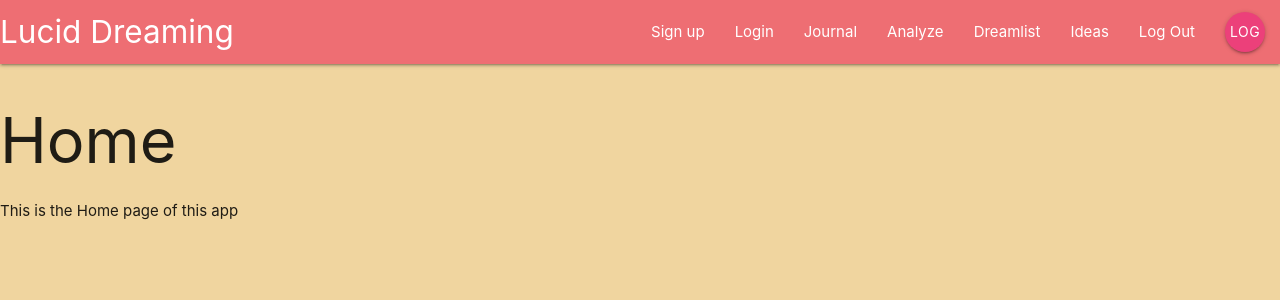
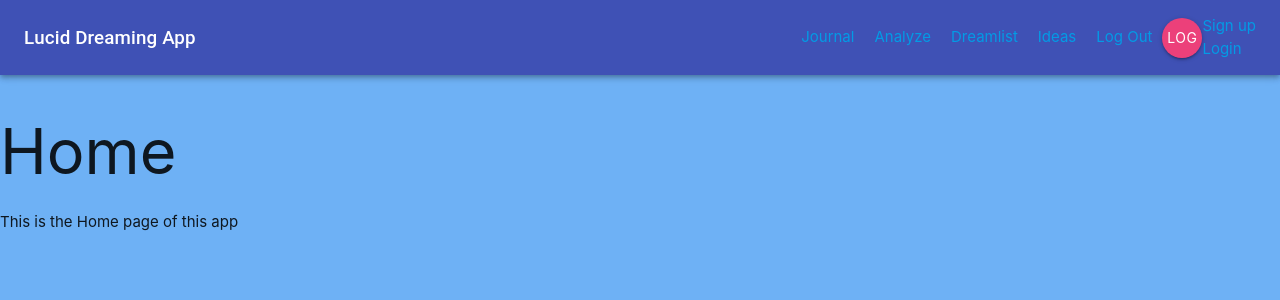
Before and after one commit to paavopoutiainen/LucidDreamingAppWithRedux, a React (Create React App) app: page / in a window 1280 px wide. Shown: the top 300 px of the page. Built offline with nearby package versions, Linux system fonts and the light colour scheme; no server answers.

Commit message:
journalpage before

```diff
--- a/package.json
+++ b/package.json
@@ -22,7 +22,7 @@
     "build": "react-scripts build",
     "test": "react-scripts test",
     "eject": "react-scripts eject",
-    "server": "json-server -p3001 db.json"
+    "server": "json-server -p3003 db.json"
   },
   "eslintConfig": {
     "extends": "react-app"
--- a/src/App.css
+++ b/src/App.css
@@ -21,6 +21,10 @@
   color: #09d3ac;
 }
 
-.sig-in-page{
+.sin-in-page{
   background-color: white;
 }
+
+.navlink {
+  padding: 10px;
+}
--- a/src/App.js
+++ b/src/App.js
@@ -8,17 +8,12 @@ import IdeasPage from "./components/content/IdeasPage.js"
 import Navbar from "./components/layout/Navbar"
 import DreamList from "./components/dreams/Dreamlist.js"
 import DreamDetails from "./components/dreams/DreamDetails.js"
-import axios from "axios"
 import SignIn from "./components/auth/SignIn"
 import SignUp from "./components/auth/SignUp"
-import moment from "moment"
 import { getDreams } from "./reducers/dreamsReducer"
 import { connect } from "react-redux"
 import Snackbar from '@material-ui/core/Snackbar';
 import { emptyNotificationActionCreator } from "./reducers/notificationReducer"
-
-
-
 
 
 
@@ -35,24 +30,15 @@ function Home() {
 
 function App(props) {
 
-  const [dreams, setDreams] = useState([])
   const [open, setOpen] = useState(false);
 
-  const fetchDreams = async () => {
-    const dreams = await axios.get("http://localhost:3001/api/dreams")
-    const dateFixedDreams = dreams.data.map(d => {
-      const date = moment(d.date)
-      return {...d, date: date.format('MMMM Do YYYY, h:mm:ss a')}
-    })
-    setDreams(dateFixedDreams)
-  }
 
   useEffect(() => {
-    fetchDreams()
+    //fetchDreams()
     props.getDreams()
   }, [])
 
-  const dreamById = (id) => dreams.find(x => x.id === id)
+  const dreamById = (id) => props.dreams.find(x => x.id === id)
 
   function handleClose(){
     props.emptyNotificationActionCreator()
@@ -75,7 +61,7 @@ function App(props) {
             <Route path = "/signup" component={SignUp}></Route>
             <Route exact path = "/analyze/dream/:id" render={({match}) => {
               console.log(match.params.id)
-              console.log(dreams)
+
               console.log(dreamById(match.params.id))
               return <AnalyzeDream dream={dreamById(match.params.id)}></AnalyzeDream>
 
@@ -102,7 +88,8 @@ function App(props) {
 const mapStateToProps = (state) => {
   return {
     notification: state.notification.notification,
-    snackbarOpen: state.notification.open
+    snackbarOpen: state.notification.open,
+    dreams: state.dreams
   }
 }
 
--- a/src/components/content/JournalPage.js
+++ b/src/components/content/JournalPage.js
@@ -38,6 +38,7 @@ function JournalPage() {
         { helpArray.map((x, index) => <NewDream key={index} number={x} ></NewDream>)}
       </Grid>
     )
+
   }
   return (
     <div style={{ padding: 15 }}>
--- a/src/components/dreams/NewDream.js
+++ b/src/components/dreams/NewDream.js
@@ -57,19 +57,18 @@ const NewDream = (props) => {
       }
       try{
         const response = await props.addDream(newDream)
-        if(!response) {
-          // eslint-disable-next-line no-undef
-          throw new Exception()
+        console.log("yhyy",response)
+        if(!response){
+          throw new Error("Dream not saved")
         }
         props.newNotificationActionCreator("Dream was saved")
         setHidden(true)
         setDream({name:"", content:""})
       }catch(exception){
-        console.error("ggggg",exception)
+        console.error(exception)
         props.newNotificationActionCreator("Wasn't able to save the dream")
       }
-
-   }
+    }
 
    const handleClose = () => {
     setHidden(true)
--- a/src/components/layout/Navbar.js
+++ b/src/components/layout/Navbar.js
@@ -2,17 +2,45 @@ import React from 'react';
 import { Link } from "react-router-dom"
 import SignedInLinks from "./SignedInLinks"
 import SignedOutLinks from "./SignedOutLinks"
+import Appbar from '@material-ui/core/Appbar'
+import { Toolbar, Typography } from '@material-ui/core'
+import { makeStyles } from '@material-ui/core/styles';
 
 
+const useStyles = makeStyles(theme => ({
+    root: {
+      flexGrow: 1,
+    },
+    menuButton: {
+      marginRight: theme.spacing(2),
+    },
+    title: {
+      flexGrow: 1,
+    },
+  }));
+
 const Navbar = () => {
+
+    const classes = useStyles();
+
     return (
-        <nav>
-            <div className="nav-wrapper">
-                <Link to="/" className="brand-logo">Lucid Dreaming</Link>
-                <SignedInLinks></SignedInLinks>
-                <SignedOutLinks></SignedOutLinks>
-            </div>
-        </nav>
+        <div className={classes.root}>
+            <Appbar position="static">
+                <Toolbar>
+                <Typography variant="h6" className={classes.title}>
+                    Lucid Dreaming App
+                </Typography>
+                <div>
+                    <SignedInLinks className={classes.root}></SignedInLinks>
+                </div>
+                <div>
+                    <SignedOutLinks></SignedOutLinks>
+                </div>
+
+                </Toolbar>
+
+            </Appbar>
+     </div>
     );
 };
 
--- a/src/components/layout/SignedInLinks.js
+++ b/src/components/layout/SignedInLinks.js
@@ -3,15 +3,18 @@ import { NavLink } from "react-router-dom"
 
 
 const SignedInLinks = () => {
+
+
+
     return (
-        <ul className="right">
-            <li><NavLink to="/journal">Journal</NavLink></li>
-            <li><NavLink to="/analyze">Analyze</NavLink></li>
-            <li><NavLink to="/dreamlist">Dreamlist</NavLink></li>
-            <li><NavLink to="/ideas" >Ideas</NavLink></li>
-            <li><NavLink to="/">Log Out</NavLink></li>
-            <li><NavLink to="/" className="btn btn-floating pink lighten-1">Log Out</NavLink></li>
-        </ul>
+        <div>
+            <NavLink className="navlink" to="/journal">Journal</NavLink>
+            <NavLink className="navlink" to="/analyze">Analyze</NavLink>
+            <NavLink className="navlink" to="/dreamlist">Dreamlist</NavLink>
+            <NavLink className="navlink" to="/ideas" >Ideas</NavLink>
+            <NavLink className="navlink" to="/">Log Out</NavLink>
+            <NavLink to="/" className="btn btn-floating pink lighten-1">Log Out</NavLink>
+        </div>
     );
 };
 
--- a/src/index.css
+++ b/src/index.css
@@ -5,7 +5,7 @@ body {
     sans-serif;
   -webkit-font-smoothing: antialiased;
   -moz-osx-font-smoothing: grayscale;
-  background-color: rgb(240, 213, 159);
+  background-color: rgb(110, 177, 245);
 
 }
 
@@ -13,3 +13,7 @@ code {
   font-family: source-code-pro, Menlo, Monaco, Consolas, "Courier New",
     monospace;
 }
+
+.navbar {
+  flex-grow: 1,
+}
--- a/src/reducers/dreamsReducer.js
+++ b/src/reducers/dreamsReducer.js
@@ -22,15 +22,22 @@ export const getDreams = () => {
 
 export const addDream = (dream) => {
     return async dispatch => {
-
+        try {
             const newDream = await dreamsService.create(dream)
-            console.log("ffff",newDream)
             if(newDream){
                 dispatch({
                     type: "ADD_DREAM",
                     data: newDream
                 })
+                return true
+            }else {
+                throw new Error("bad dream")
             }
+        } catch (exception) {
+            console.error(exception)
+            return false
+        }
+
 
 
 
--- a/src/services/dreams.js
+++ b/src/services/dreams.js
@@ -13,10 +13,9 @@ const getAll = async () => {
 const create = async(newDream) => {
     try {
       const response = await axios.post("http://localhost:3001/api/dreams", newDream)
-      console.log("here?", response)
       return response.data
     } catch (exception) {
-      console.error("eeeeeeee",exception)
+      console.error(exception)
     }
  }
 
```
